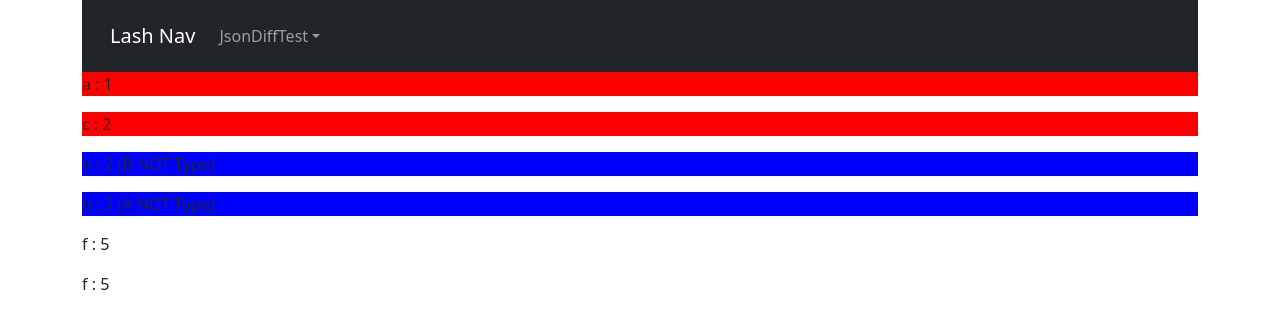
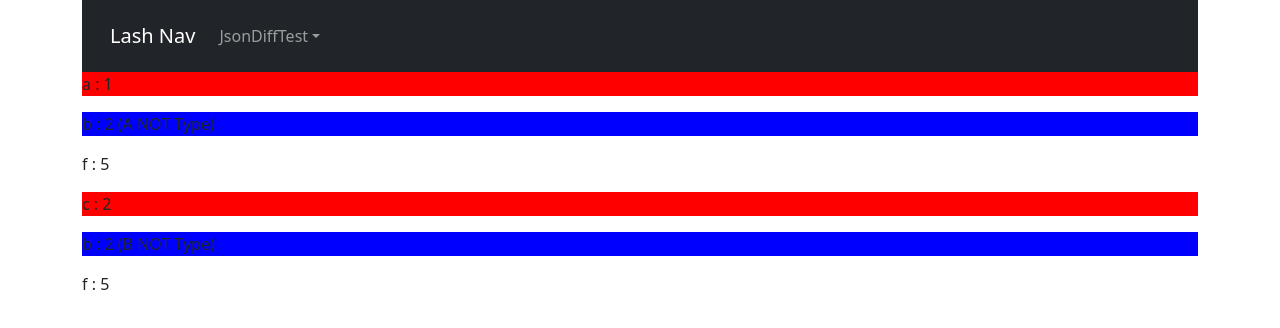
Before and after one commit to LaSeunghyun/reactProject, a React (Create React App) app: page /DepthOne in a window 1280 px wide. Shown: the top 328 px of the page. Built offline with nearby package versions, Linux system fonts and the light colour scheme; a small style sheet from the web is missing.

Commit message:
fragment 변경

```diff
--- a/src/jsondiff/DepthOne.js
+++ b/src/jsondiff/DepthOne.js
@@ -1,4 +1,5 @@
 import React, { useEffect, useState } from "react";
+import '../css/JsonDiff.scss'
 
 function DepthOne(){
     let a = {
@@ -12,7 +13,8 @@ function DepthOne(){
         'f' : 5
     }
 
-    let [html, setHtml] = useState([]);
+    let [JsonA, setJsonA] = useState([]);
+    let [JsonB, setJsonB] = useState([]);
 
     const notType = {
         background : 'blue'
@@ -27,40 +29,53 @@ function DepthOne(){
     }
 
     let copy = {...b};
+
     useEffect( () => {
-        let temp = [];
+        let tempA = [];
+        let tempB = [];
+
         for(let key in a){
             if(b.hasOwnProperty(key)){
                 if(a[key] === b[key]){   // 프로퍼티와 벨류가 다 맞을 경우
-                    temp.push([<p>{key} : {b[key]}</p>])
-                    temp.push([<p>{key} : {a[key]}</p>])
+                    tempB.push([<p>{key} : {b[key]}</p>])
+                    tempA.push([<p>{key} : {a[key]}</p>])
                 }else if(typeof(a[key]) != typeof(b[key])){  // 벨류의 타입이 다를 경우
-                    temp.push([<p style={notType}> {key} : {b[key]} (B NOT Type) </p>])
-                    temp.push([<p style={notType}> {key} : {a[key]} (A NOT Type) </p>])
+                    tempB.push([<p style={notType}> {key} : {b[key]} (B NOT Type) </p>])
+                    tempA.push([<p style={notType}> {key} : {a[key]} (A NOT Type) </p>])
                 }else if(a[key] != b[key]){ //  벨류의 값이 다른 경우
-                    temp.push([<p style={not}> {a[key]} NOT {b[key]}</p>])
-                    temp.push([<p style={not}> {b[key]} NOT {a[key]}</p>])
+                    tempB.push([<p style={not}> {a[key]} NOT {b[key]}</p>])
+                    tempA.push([<p style={not}> {b[key]} NOT {a[key]}</p>])
                 }
                 delete copy[key];
             }else{
                 if(!b.hasOwnProperty(key)){
-                    temp.push([<p style={allNot}>{key} : {a[key]}</p>])
+                    tempA.push([<p style={allNot}>{key} : {a[key]}</p>])
                 }
                 for(let kk in copy){
-                    temp.push([<p style={allNot}>{kk} : {copy[kk]}</p>])
+                    tempB.push([<p style={allNot}>{kk} : {copy[kk]}</p>])
                 }
             }
         }
-        setHtml(temp)
+        setJsonA(tempA)
+        setJsonB(tempB)
     }, [])
 
     return(
-        <div>
-            { html.map((html, idx) => (
-                <>
-                    {html}
-                </>
-            ))}
+        <div className="JsonBox">
+            <div className="ABox">
+                { JsonA.map((JsonA, idx) => (
+                    <>
+                        {JsonA}
+                    </>
+                ))}
+            </div>
+            <div className="BBox">
+                { JsonB.map((JsonB, idx) => (
+                    <>
+                        {JsonB}
+                    </>
+                ))}
+            </div>
         </div>
     )
 
```
